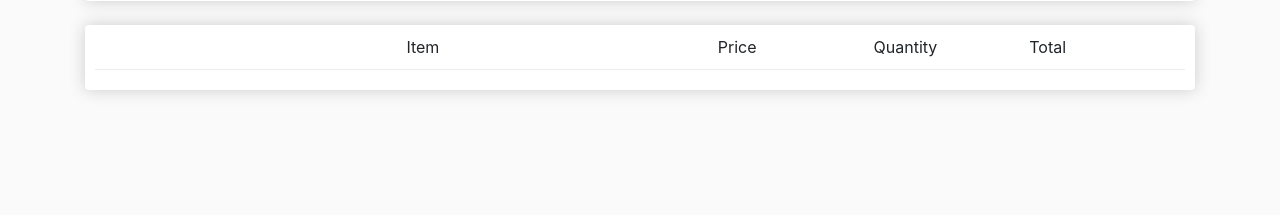
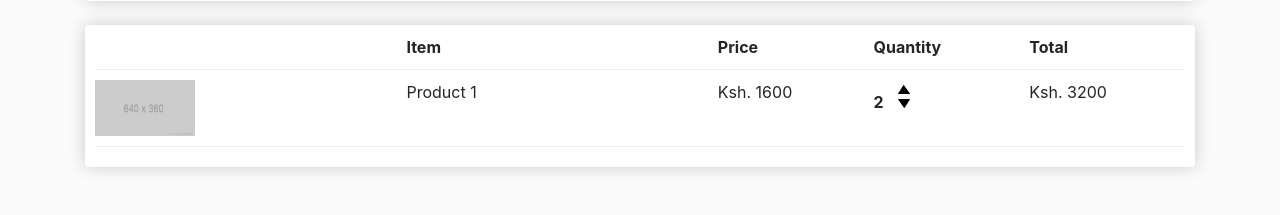
Before and after one commit to CindyKatoni/HeavenScent, a Django app: page /cart/ in a window 1280 px wide. Shown: the part 237-452 px from the top of the page. Run offline with Django 3.2, Linux system fonts and the light colour scheme; some libraries are stand-ins or nearby versions.

Commit message:
more divs for items

```diff
--- a/store/templates/store/cart.html
+++ b/store/templates/store/cart.html
@@ -24,11 +24,32 @@
         <div class="box-element">
             <div class="cart-row">
                 <div style="flex:2;"></div>
-                <div style="flex:2;">Item</div>
-                <div style="flex:1;">Price</div>
-                <div style="flex:1;">Quantity</div>
-                <div style="flex:1;">Total</div>
+                <div style="flex:2;"><strong>Item</strong></div>
+                <div style="flex:1;"><strong>Price</strong></div>
+                <div style="flex:1;"><strong>Quantity</strong></div>
+                <div style="flex:1;"><strong>Total</strong></div>
             </div>
+
+            <div class="cart-row">
+                <div style="flex:2;"><img class="row-image" src="{% static '/static/images/placeholder.png'%}" alt=""></div>
+                <div style="flex:2;">
+                    <p>Product 1</p>
+                </div>
+                <div style="flex:1;">
+                    <p>Ksh. 1600</p>
+                </div>
+                <div style="flex:1;">
+                    <p class="quantity">2</p>
+                    <div class="quantity">
+                        <img class="chg-quantity" src="{% static '/static/images/arrow-up.png'%}" alt="">
+                        <img class="chg-quantity" src="{% static '/static/images/arrow-down.png'%}" alt="">
+                    </div>
+                </div>
+                <div style="flex:1;">
+                    <p>Ksh. 3200</p>
+                </div>
+            </div>
+
         </div>
     </div>
 </div>{% endblock content %}
```
Also changed, not shown: static/images/placeholder.png (added).
